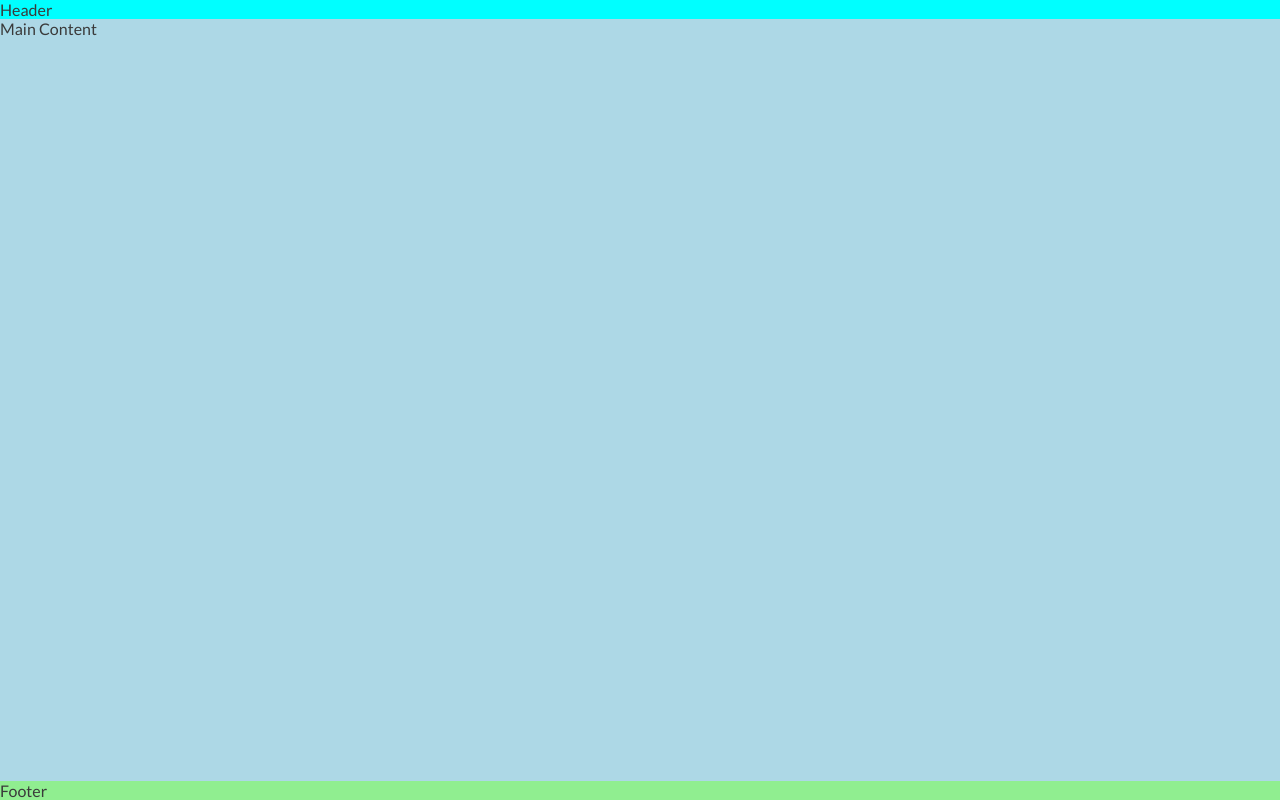
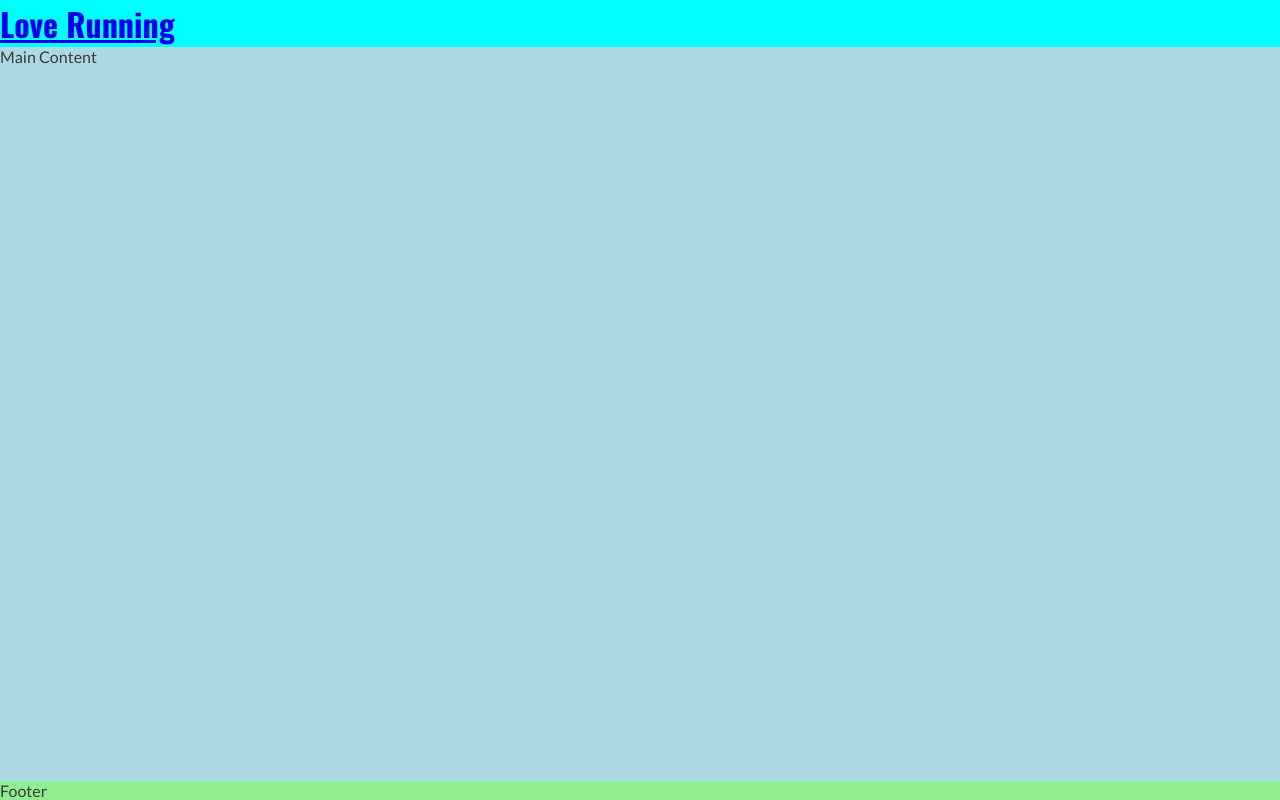
Before and after one commit to xGodai/love-running, a plain HTML site: page index.html in a window 1280 px wide. Drawn offline with nearby package versions, Linux system fonts and the light colour scheme.

Commit message:
Add logo to header and apply Oswald font

```diff
--- a/assets/css/style.css
+++ b/assets/css/style.css
@@ -19,6 +19,9 @@ body {
 header {
   background-color: aqua;
 }
+h1 {
+    font-family: Oswald, sans-serif;
+}
 /*Main*/
 main {
   background-color: lightblue;
--- a/index.html
+++ b/index.html
@@ -30,7 +30,13 @@
   </head>
   <body>
     <!--Header-->
-    <header>Header</header>
+    <header>
+        <h1>
+        <a href="index.html">
+            <h id="logo">Love Running</h>
+        </a>
+        </h1>
+    </header>
     <!--Main Content-->
     <main>Main Content</main>
     <!--Footer-->
```
